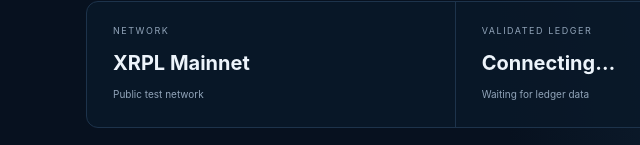
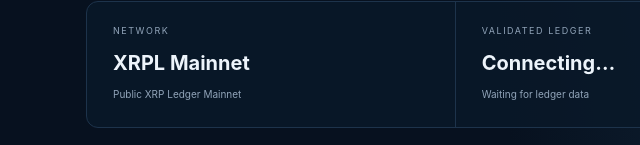
Before and after one commit to factsaboutduckfx-design/xprl-ecosystem, a plain HTML site: page index.html in a window 1280 px wide. Shown: the part 655-800 px from the top of the page, 0-640 px from the left. Drawn offline with Linux system fonts and the light colour scheme.

Commit message:
Clarify XRPL Mainnet network label

```diff
--- a/index.html
+++ b/index.html
@@ -10,7 +10,7 @@
 <header class="topbar"><a class="brand" href="#"><span class="brand-mark">X</span><span>XRPL <b>ECOSYSTEM</b></span></a><div class="top-actions"><span class="network"><i></i> MAINNET</span><a class="github" href="https://github.com/intelcryptoteacher-jpg/xprl-ecosystem" target="_blank" rel="noreferrer">GitHub ↗</a></div></header>
 <main>
 <section class="hero"><div class="eyebrow">THE XRP LEDGER TOOLKIT</div><h1>Explore. Build.<br><em>Connect to XRPL.</em></h1><p>A live Mainnet workspace for checking real XRP Ledger accounts, validated transactions and network status. Read-only by design until secure wallet signing is added.</p><div class="hero-actions"><a class="button primary" href="#explorer">Open explorer <span>→</span></a><a class="button secondary" href="#modules">Explore modules</a></div><div class="hero-note"><span class="pulse"></span> Connected to public XRPL Mainnet when available</div></section>
-<section class="stats" aria-label="Network status"><article><span>NETWORK</span><strong id="networkName">XRPL Mainnet</strong><small>Public test network</small></article><article><span>VALIDATED LEDGER</span><strong id="ledgerIndex">Connecting…</strong><small id="ledgerTime">Waiting for ledger data</small></article><article><span>CONNECTION</span><strong id="connectionState">Connecting</strong><small id="connectionDetail">wss://xrplcluster.com</small></article></section>
+<section class="stats" aria-label="Network status"><article><span>NETWORK</span><strong id="networkName">XRPL Mainnet</strong><small>Public XRP Ledger Mainnet</small></article><article><span>VALIDATED LEDGER</span><strong id="ledgerIndex">Connecting…</strong><small id="ledgerTime">Waiting for ledger data</small></article><article><span>CONNECTION</span><strong id="connectionState">Connecting</strong><small id="connectionDetail">wss://xrplcluster.com</small></article></section>
 <section id="modules" class="section"><div class="section-head"><div><div class="eyebrow">WORKSPACE</div><h2>One ecosystem. Six tools.</h2></div><p>Connected to the public XRP Ledger Mainnet. Lookups read real on-chain data; this build does not sign or submit transactions.</p></div>
 <div class="module-grid">
 <a class="module" href="#explorer"><span class="module-icon">⌕</span><span class="module-tag">01 / EXPLORE</span><h3>Ledger Explorer</h3><p>Inspect validated ledger status, public accounts and transaction hashes.</p><b>Explore ledger ↗</b></a>
```
